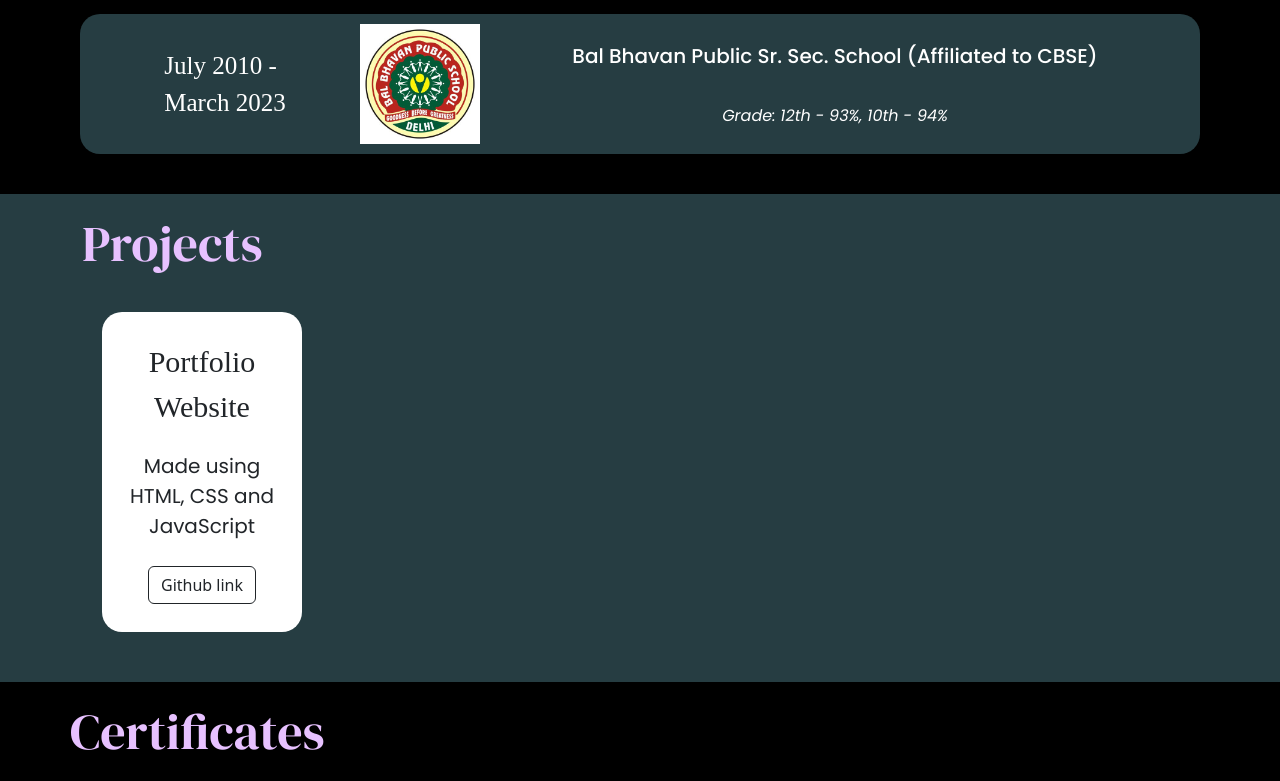
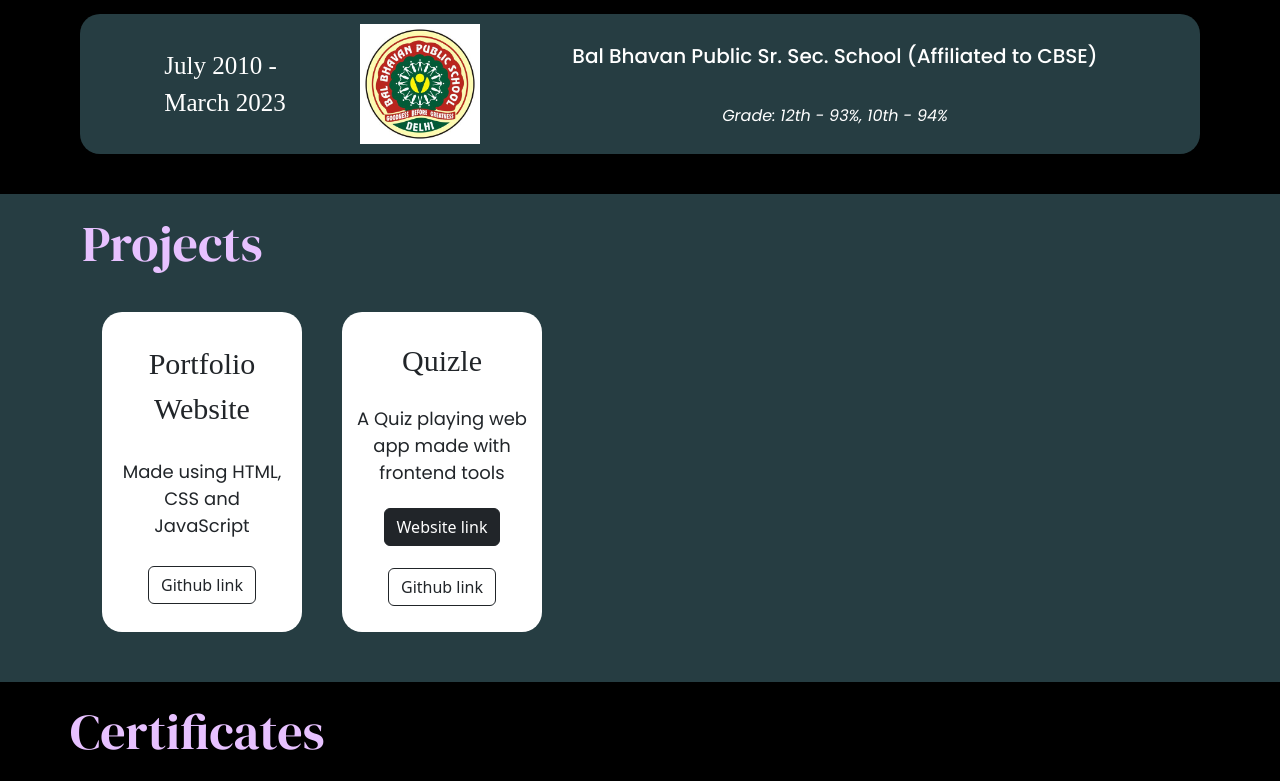
Before and after one commit to shivam-paul-19/portfolio-site, a plain HTML site: page index.html in a window 1280 px wide. Shown: the part 1491-2272 px from the top of the page. Drawn offline with nearby package versions, Linux system fonts and the light colour scheme; a web font is replaced by a local one.

Commit message:
new project added

```diff
--- a/index.html
+++ b/index.html
@@ -80,7 +80,7 @@
                 <div class="edu-img"><img src="./assets/VIPS_Logo.png" alt="" height="120px"></div>
                 <div class="edu-des">
                     <div class="edu-title">Vivekananda institute of Professional studies (Affiliated to GGSIPU)</div>
-                    <div class="edu-grade">Grade: 9.85 CGPA</div>
+                    <div class="edu-grade">Grade: 9.8 CGPA</div>
                 </div>
             </div>
             <div class="edu-card">
@@ -96,11 +96,18 @@
     <div class="projects light-box">
         <div class="proj-sec container-md">
             <h1>Projects</h1>
-            <div class="proj-card">
-                <div class="proj-title">Portfolio Website</div>
-                <div class="proj-des">Made using HTML, CSS and JavaScript</div>
-                <!-- <a href="index.html"> <button class="btn btn-dark">Website link</button> </a> -->
-                <a href="https://github.com/shivam-paul-19/portfolio-site.git" target="_blank"> <button class="btn btn-outline-dark">Github link</button> </a>
+            <div class="project-cards">
+                <div class="proj-card">
+                    <div class="proj-title">Portfolio Website</div>
+                    <div class="proj-des">Made using HTML, CSS and JavaScript</div>
+                    <a href="https://github.com/shivam-paul-19/portfolio-site" target="_blank"> <button class="btn btn-outline-dark">Github link</button> </a>
+                </div>
+                <div class="proj-card">
+                    <div class="proj-title">Quizle</div>
+                    <div class="proj-des">A Quiz playing web app made with frontend tools</div>
+                    <a href="https://shivam-paul-19.github.io/quizle/" target="_blank"> <button class="btn btn-dark">Website link</button> </a>
+                    <a href="https://github.com/shivam-paul-19/quizle" target="_blank"> <button class="btn btn-outline-dark">Github link</button> </a>
+                </div>
             </div>
         </div>
     </div>
--- a/port.js
+++ b/port.js
@@ -145,7 +145,7 @@ function dark() {
         card.classList.add("dark-card");
     }
 
-    let btn = document.querySelectorAll(".btn-dark");
+    let btn = document.querySelectorAll(".cert-view .btn-dark");
     for(btns of btn) {
         btns.classList.remove("btn-dark");
         btns.classList.add("btn-light");
@@ -189,7 +189,7 @@ function light() {
         card.classList.remove("dark-card");
     }
 
-    let btn = document.querySelectorAll(".btn-light");
+    let btn = document.querySelectorAll(".cert-view .btn-light");
     for(btns of btn) {
         btns.classList.add("btn-dark");
         btns.classList.remove("btn-light");
--- a/style.css
+++ b/style.css
@@ -324,9 +324,10 @@ ul {
     transition-duration: 0.3s;
 }
 
-.proj-card a {
-    margin: 2px 0;
+.project-cards {
+    display: flex;
 }
+
 
 .proj-title {
     font-size: 30px;
@@ -335,7 +336,7 @@ ul {
 }
 
 .proj-des {
-    font-size: 20px;
+    font-size: 18px;
     font-family: "poppins", sans-serif;
     text-align: center;
 }
```
